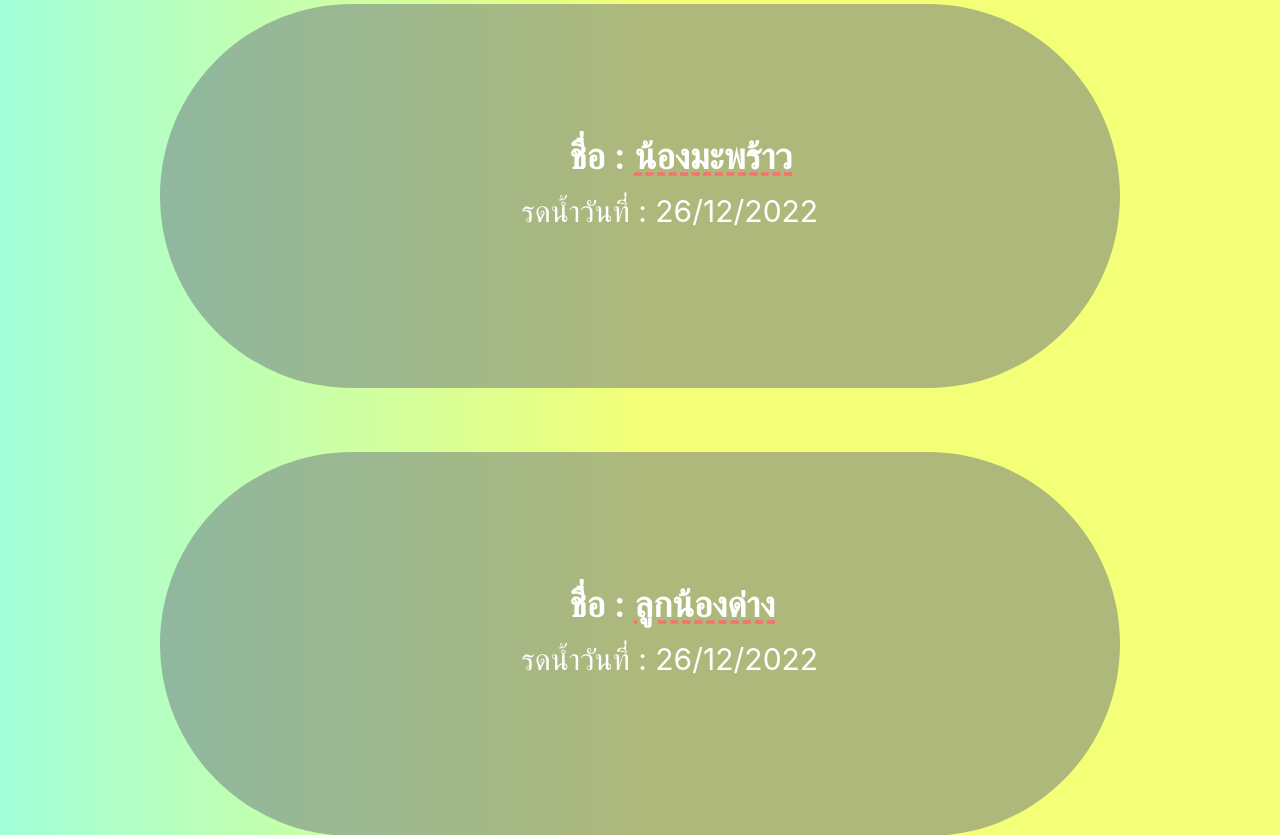
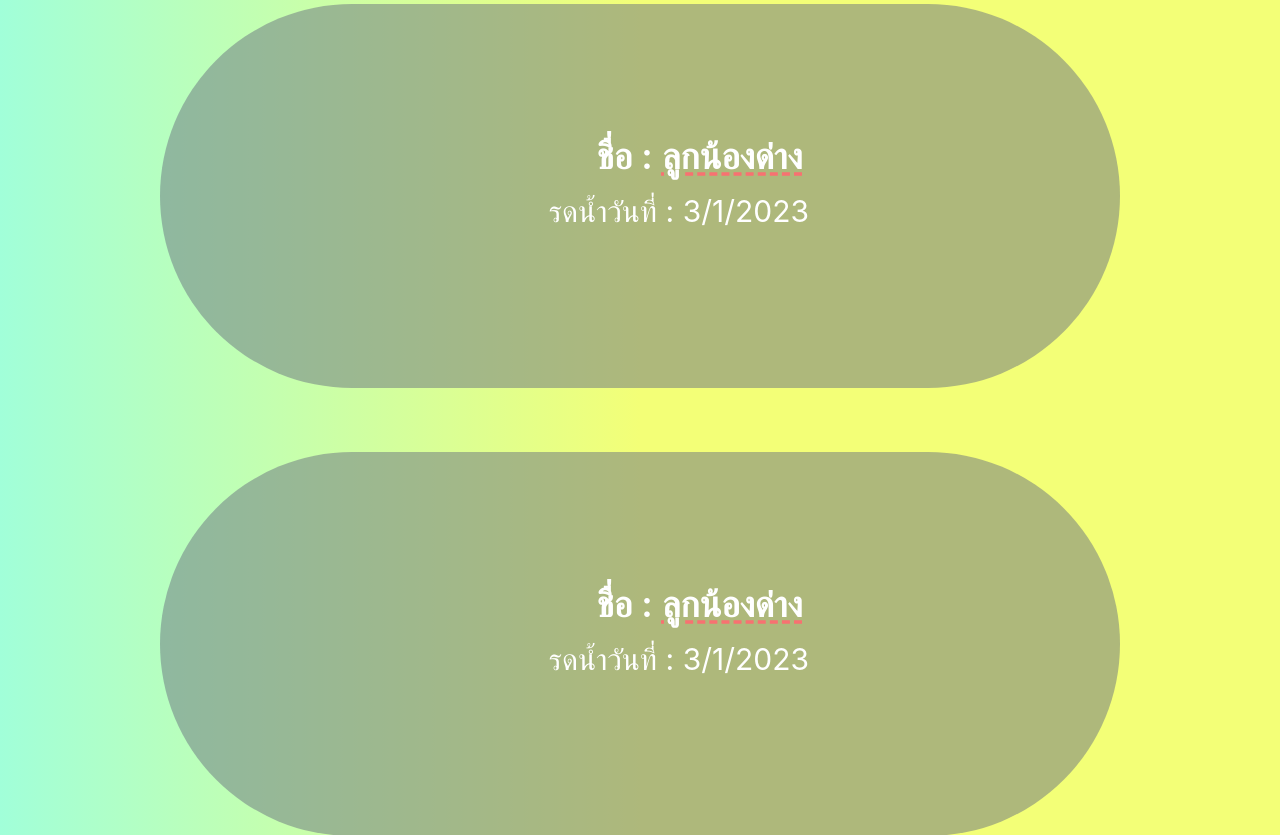
Before and after one commit to ChuBu0012/Watering_Cactus, a React (Create React App) app: page / in a window 1280 px wide. Shown: the part 3740-4575 px from the top of the page. Built offline with nearby package versions, Linux system fonts and the light colour scheme.

Commit message:
Update tree.js

```diff
--- a/src/tree.js
+++ b/src/tree.js
@@ -27,7 +27,7 @@
           Date: 0,
           Month: 0,
           name: "น้องมะพร้าว",
-          water: "26/12/2022",
+          water: "29/12/2022",
         },
 
         {
@@ -65,7 +65,7 @@
           Date: 0,
           Month: 0,
           name: "ลูกน้องด่าง",
-          water: "26/12/2022",
+          water: "3/1/2023",
         },
         {
           id: 15,
@@ -79,7 +79,7 @@
           Date: 0,
           Month: 0,
           name: "ลูกน้องด่าง",
-          water: "26/12/2022",
+          water: "3/1/2023",
         },
         {
           id: 17,
@@ -93,7 +93,7 @@
           Date: 0,
           Month: 0,
           name: "น้องด่าง",
-          water: "26/12/2022",
+          water: "3/1/2023",
         },
         {
           id: 19,
@@ -107,7 +107,7 @@
           Date: 0,
           Month: 0,
           name: "น้องหัวสั้น",
-          water: "26/12/2022",
+          water: "3/1/2023",
         },
         {
           id:21,
@@ -137,7 +137,7 @@
           id:27,
           Date:0,
           name:"น้องแอสโตร(4)",
-          water:'26/12/2022',
+          water:'3/1/2023',
         },
         {
           id:29,
@@ -149,7 +149,7 @@
           id:32,
           Date:0,
           name:"น้องคนเล็กมาก",
-          water:'26/12/2022',
+          water:'3/1/2023',
         },
         {
           id:34,
```
